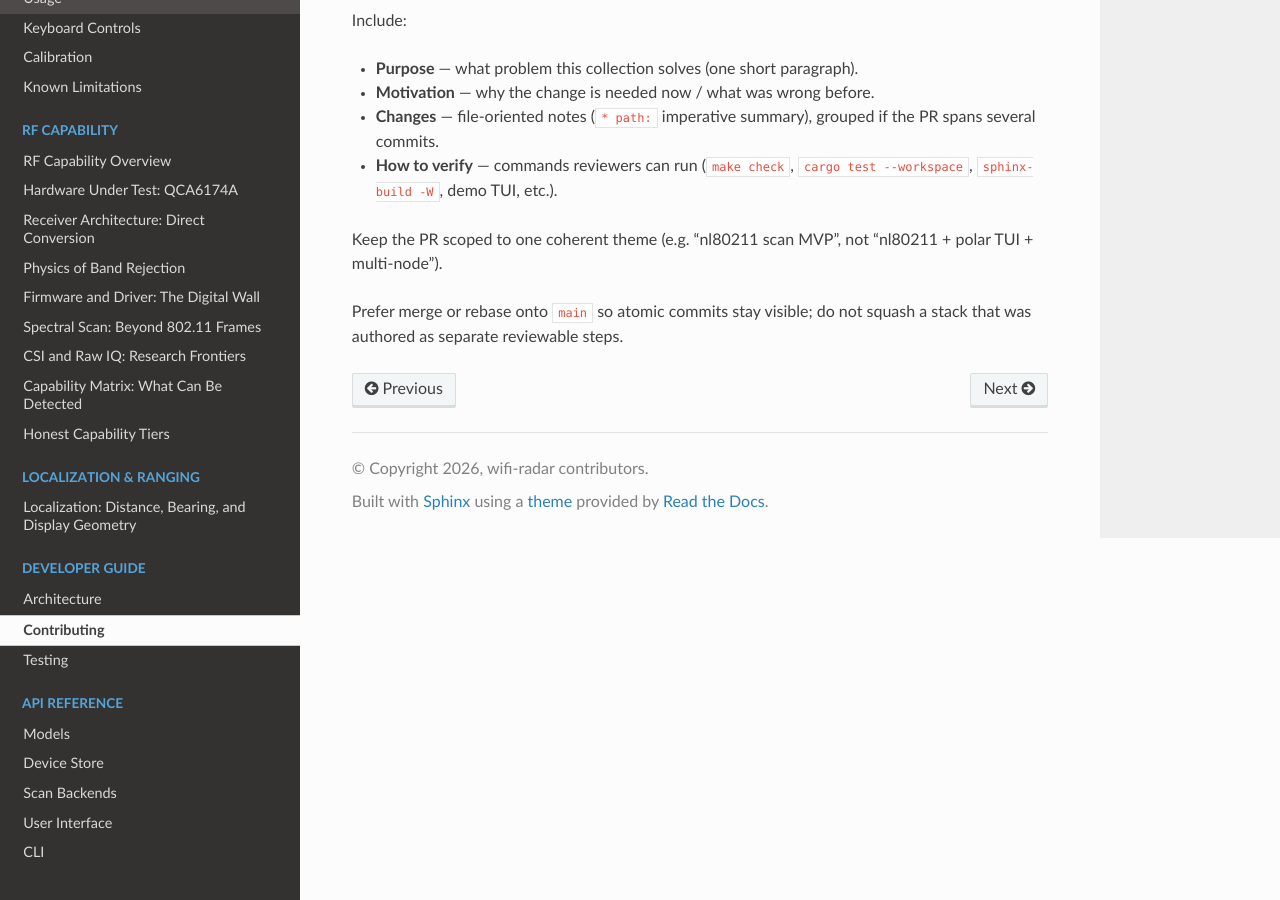
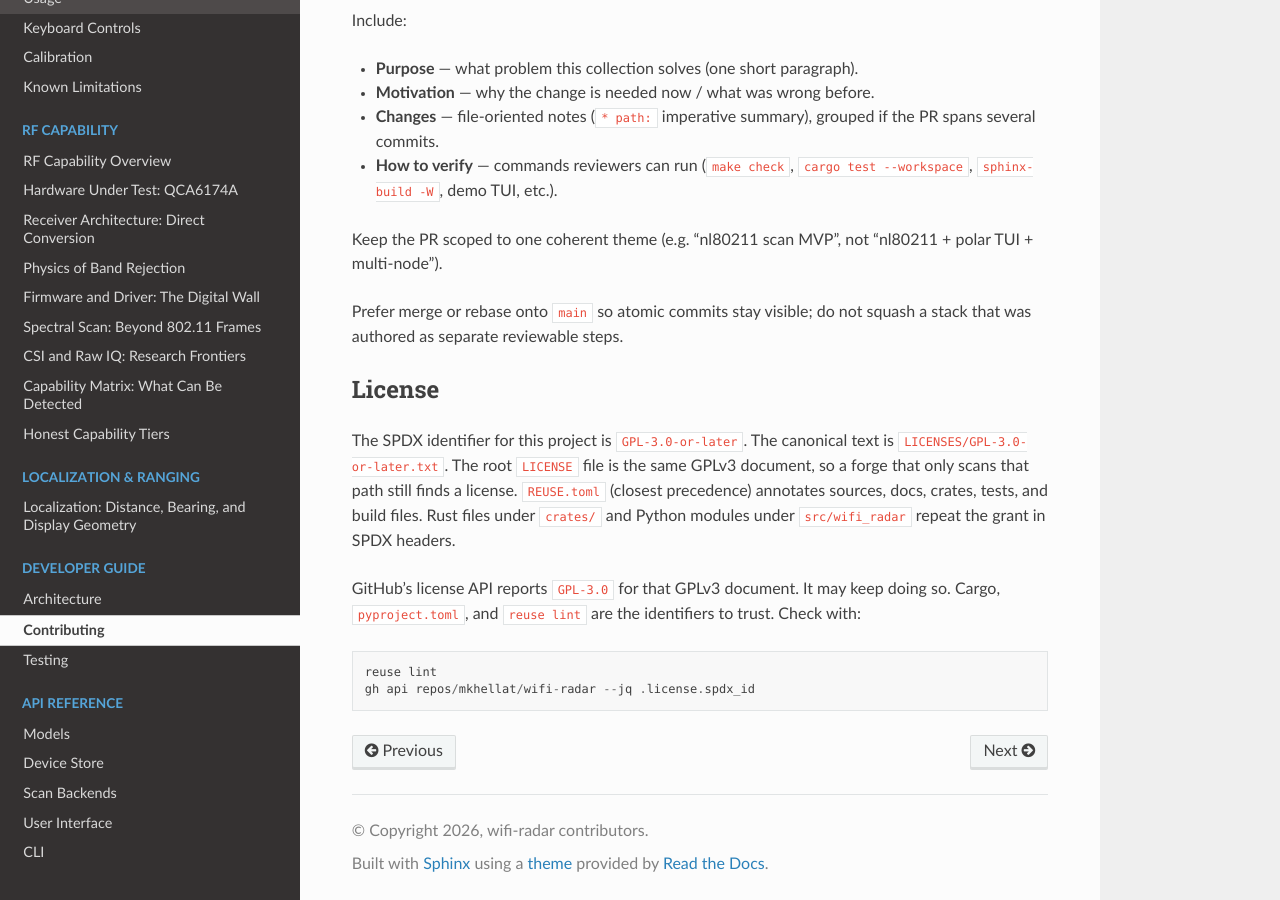
Before and after one commit to mkhellat/wifi-radar, a Sphinx documentation site: the page built from docs/dev/contributing.rst, in a window 1280 px wide and 900 px high, scrolled down 2326 px. Built offline with Sphinx 7.4.7 and the Read the Docs theme 3.1.0, drawn with Linux system fonts in a browser that asks for light colours.

Commit message:
docs: state the SPDX id and the GitHub license lag
Cargo, pyproject, REUSE.toml, and the source headers all say
GPL-3.0-or-later, but the README license line was only a badge
link and the contributor guide never mentioned the identifier.
A reader of the GitHub sidebar still sees GPL-3.0, because
licensee matches the root GPLv3 document as that id, and nothing
in the docs said to expect the mismatch.

The README license section now names the SPDX identifier, points
at LICENSES/GPL-3.0-or-later.txt, and notes that root LICENSE is
the same document. The contributing guide says the same thing
and how to check: reuse lint, and the GitHub license API field.
No source or license-text change.

Verified with sphinx-build -W --keep-going -b html docs
docs/_build/html (build succeeded) and reuse lint (reuse 6.3.0,
138/138, GPL-3.0-or-later). After #64 the live API still returned
GPL-3.0.

```diff
--- a/docs/dev/contributing.rst
+++ b/docs/dev/contributing.rst
@@ -122,3 +122,21 @@ Keep the PR scoped to one coherent theme (e.g. “nl80211 scan MVP”, not
 
 Prefer merge or rebase onto ``main`` so atomic commits stay visible; do
 not squash a stack that was authored as separate reviewable steps.
+
+License
+-------
+
+The SPDX identifier for this project is ``GPL-3.0-or-later``.
+The canonical text is ``LICENSES/GPL-3.0-or-later.txt``. The root
+``LICENSE`` file is the same GPLv3 document, so a forge that only
+scans that path still finds a license. ``REUSE.toml`` (closest
+precedence) annotates sources, docs, crates, tests, and build files.
+Rust files under ``crates/`` and Python modules under
+``src/wifi_radar`` repeat the grant in SPDX headers.
+
+GitHub's license API reports ``GPL-3.0`` for that GPLv3 document.
+It may keep doing so. Cargo, ``pyproject.toml``, and ``reuse lint``
+are the identifiers to trust. Check with::
+
+   reuse lint
+   gh api repos/mkhellat/wifi-radar --jq .license.spdx_id
```
Also changed, not shown: README.md (+10 -1 lines).
